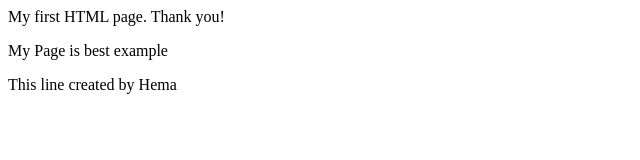
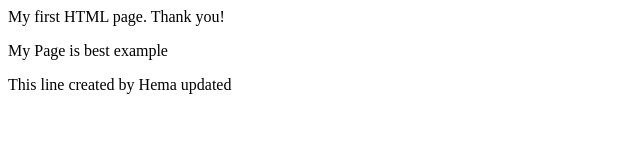
Before and after one commit to mmanicit/lesson-02-githubfiles, a plain HTML site: page index.html in a window 1280 px wide. Shown: the full height of the page, 0-640 px from the left. Drawn offline with Linux system fonts and the light colour scheme.

Commit message:
Index file updated by hema

```diff
--- a/index.html
+++ b/index.html
@@ -3,6 +3,6 @@
 <body>
 	<p>My first HTML page. Thank you! </p>
 	<p>My Page is best example </p>
-	<p> This line created by Hema </p>
+	<p> This line created by Hema updated </p>
 </body>
 </html>
```
